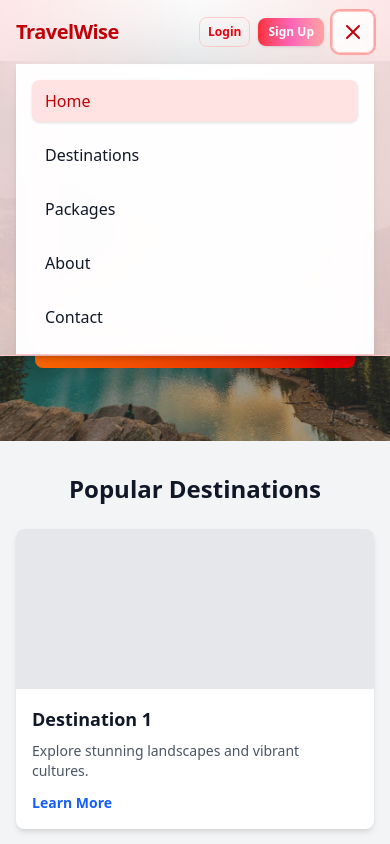
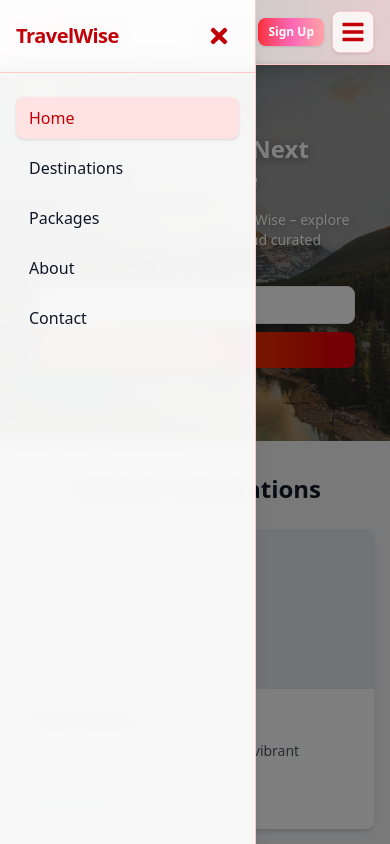
Before and after one commit to Shivang-Bajaj30/TravelWise-2, a React (Vite) app: page / in a window 390 px wide. Both pictures are taken after a click on the button "Toggle menu". Shown: the top 844 px of the page. Built offline with nearby package versions, Linux system fonts and the light colour scheme.

Commit message:
mobile side drawer

```diff
--- a/package.json
+++ b/package.json
@@ -11,6 +11,7 @@
   },
   "dependencies": {
     "axios": "^1.10.0",
+    "clsx": "^2.1.1",
     "framer-motion": "^12.20.1",
     "react": "^19.1.0",
     "react-dom": "^19.1.0",
--- a/src/components/Navbar.tsx
+++ b/src/components/Navbar.tsx
@@ -1,40 +1,37 @@
 import { Link, useLocation } from 'react-router-dom';
-import { useState, useEffect, useRef } from 'react'; // Import useEffect and useRef
-import { useAuth } from '../context/AuthContext'; // Import useAuth hook
-import { FaUserCircle } from 'react-icons/fa'; // Import a user icon
+import { useState, useEffect, useRef } from 'react';
+import { useAuth } from '../context/AuthContext';
+import { FaUserCircle, FaTimes, FaBars } from 'react-icons/fa';
+
+// Define the User type based on the AuthContext (adjust according to your actual context type)
+interface User {
+  email: string;
+  // Add other user properties if they exist in your AuthContext
+}
 
 const Navbar = () => {
-  // State for the main mobile menu (opened by hamburger)
-  const [isMobileMenuOpen, setIsMobileMenuOpen] = useState(false);
-  // State for desktop user dropdown
+  const [isDrawerOpen, setIsDrawerOpen] = useState(false);
+  const [isMobileUserDropdownOpen, setIsMobileUserDropdownOpen] = useState(false);
   const [isDesktopDropdownOpen, setIsDesktopDropdownOpen] = useState(false);
-  // State for mobile user dropdown (for the user icon's dropdown)
-  const [isMobileUserDropdownOpen, setIsMobileUserDropdownOpen] = useState(false);
 
   const location = useLocation();
-  const { user, logoutUser, loadingAuth } = useAuth(); // Get user, logoutUser, and loadingAuth from context
+  const { user, logoutUser, loadingAuth } = useAuth();
 
-  // Refs for detecting clicks outside dropdowns
+  // Type refs with HTMLDivElement and HTMLButtonElement
   const desktopDropdownRef = useRef<HTMLDivElement>(null);
   const desktopButtonRef = useRef<HTMLButtonElement>(null);
   const mobileDropdownRef = useRef<HTMLDivElement>(null);
   const mobileButtonRef = useRef<HTMLButtonElement>(null);
 
+  const isActive = (path: string): boolean => location.pathname === path;
 
-  // Helper to check if link is active
-  const isActive = (path: string) => location.pathname === path;
-
-  // Handles logout action
   const handleLogout = () => {
-    logoutUser(); // Call logout function from context
-    setIsDesktopDropdownOpen(false); // Close desktop dropdown on logout
-    setIsMobileUserDropdownOpen(false); // Close mobile user dropdown on logout
-    setIsMobileMenuOpen(false); // Close main mobile menu on logout
-    // You might want to navigate to login or home after logout, e.g.:
-    // navigate('/login');
+    logoutUser();
+    setIsDesktopDropdownOpen(false);
+    setIsMobileUserDropdownOpen(false);
+    setIsDrawerOpen(false);
   };
 
-  // Effect to handle clicks outside the desktop dropdown
   useEffect(() => {
     const handleClickOutside = (event: MouseEvent) => {
       if (
@@ -56,9 +53,8 @@ const Navbar = () => {
     return () => {
       document.removeEventListener('mousedown', handleClickOutside);
     };
-  }, [isDesktopDropdownOpen]); // Re-run effect when dropdown state changes
+  }, [isDesktopDropdownOpen]);
 
-  // Effect to handle clicks outside the mobile user dropdown
   useEffect(() => {
     const handleClickOutside = (event: MouseEvent) => {
       if (
@@ -80,27 +76,34 @@ const Navbar = () => {
     return () => {
       document.removeEventListener('mousedown', handleClickOutside);
     };
-  }, [isMobileUserDropdownOpen]); // Re-run effect when dropdown state changes
+  }, [isMobileUserDropdownOpen]);
 
+  useEffect(() => {
+    setIsDrawerOpen(false);
+    setIsMobileUserDropdownOpen(false);
+  }, [location.pathname]);
 
-  // While authentication state is being loaded (e.g., from localStorage),
-  // return null or a loading indicator to prevent UI flickering.
   if (loadingAuth) {
-    return null; // Or return a simple loading spinner for the navbar
+    return null;
   }
 
   return (
+    <>
+      {/* Top Bar */}
       <nav className="fixed top-0 left-0 right-0 z-50 bg-gradient-to-r from-red-100/80 via-white/60 to-red-100/80 border-b border-red-200 shadow-lg backdrop-blur-2xl">
         <div className="max-w-7xl mx-auto px-4 sm:px-6 lg:px-8">
           <div className="flex items-center justify-between h-16 sm:h-19">
             {/* Logo */}
             <div className="flex-shrink-0">
-            <Link to="/" className="text-xl sm:text-2xl font-extrabold text-red-700 tracking-tight hover:text-red-500 transition-all duration-300 hover:scale-105">
+              <Link
+                to="/"
+                className="text-xl sm:text-2xl font-extrabold text-red-700 tracking-tight hover:text-red-500 transition-all duration-300 hover:scale-105"
+              >
                 TravelWise
               </Link>
             </div>
 
-          {/* Desktop Menu (hidden on mobile/tablet) */}
+            {/* Desktop Menu */}
             <div className="hidden lg:flex items-center gap-6 xl:gap-8">
               <Link
                 to="/"
@@ -134,39 +137,33 @@ const Navbar = () => {
               </Link>
             </div>
 
-          {/* Auth Links / User Icon (Desktop) */}
+            {/* Desktop Auth Links / User Icon */}
             <div className="hidden lg:flex items-center gap-2 xl:gap-4 relative">
               {user ? (
                 <>
-                {/* User Icon Button for Desktop */}
                   <button
-                  ref={desktopButtonRef} // Attach ref
+                    ref={desktopButtonRef}
                     onClick={() => setIsDesktopDropdownOpen(!isDesktopDropdownOpen)}
                     className="p-2 rounded-full bg-red-100 text-red-700 hover:bg-red-200 transition-colors duration-200 focus:outline-none focus:ring-2 focus:ring-red-300"
                     aria-label="User menu"
                   >
-                  <FaUserCircle className="w-6 h-6" /> {/* User icon from react-icons */}
+                    <FaUserCircle className="w-6 h-6" />
                   </button>
-
-                {/* Desktop Dropdown Menu */}
                   {isDesktopDropdownOpen && (
                     <div
-                    ref={desktopDropdownRef} // Attach ref
+                      ref={desktopDropdownRef}
                       className="absolute right-0 top-full mt-2 w-48 bg-white rounded-lg shadow-xl py-1 z-20"
                     >
-                    {/* User Info */}
                       <div className="px-4 py-2 text-sm text-gray-700 border-b border-gray-100">
                         Signed in as: <span className="font-semibold">{user.email}</span>
                       </div>
-                    {/* Profile Link (example) */}
                       <Link
-                      to="/profile" // Example link for user profile page
+                        to="/profile"
                         className="block px-4 py-2 text-sm text-gray-700 hover:bg-red-50"
-                      onClick={() => { setIsDesktopDropdownOpen(false); }}
+                        onClick={() => setIsDesktopDropdownOpen(false)}
                       >
                         Profile
                       </Link>
-                    {/* Logout Button */}
                       <button
                         onClick={handleLogout}
                         className="block w-full text-left px-4 py-2 text-sm text-red-700 hover:bg-red-50 font-semibold"
@@ -177,7 +174,6 @@ const Navbar = () => {
                   )}
                 </>
               ) : (
-              // Auth Links (Login/Signup) when not logged in (Desktop)
                 <>
                   <Link
                     to="/login"
@@ -195,34 +191,120 @@ const Navbar = () => {
               )}
             </div>
 
-          {/* Mobile/Tablet Header: Auth Elements & Hamburger Menu */}
-          {/* This div is visible on mobile/tablet (hidden on large screens) */}
-          {/* It contains the user icon OR auth buttons, and the hamburger menu button */}
-          <div className="lg:hidden flex items-center gap-2 ml-auto"> {/* ml-auto pushes to right */}
-            {user ? (
-              // User icon for mobile/tablet when logged in (now a button to open its own dropdown)
-              <div className="relative flex-shrink-0">
+            {/* Mobile/Tablet Auth Links and Hamburger */}
+            <div className="lg:hidden flex items-center gap-2">
+              {!user && (
+                <>
+                  <Link
+                    to="/login"
+                    className={`px-2 py-1.5 rounded-lg font-semibold border border-red-200 transition-all duration-300 text-xs whitespace-nowrap ${isActive('/login') ? 'bg-red-100 text-red-700 shadow' : 'text-red-600 hover:bg-red-50 hover:text-red-700 hover:shadow-sm'}`}
+                  >
+                    Login
+                  </Link>
+                  <Link
+                    to="/signup"
+                    className={`px-2.5 py-1.5 rounded-lg font-semibold transition-all duration-300 shadow-sm text-xs whitespace-nowrap ${isActive('/signup') ? 'bg-gradient-to-r from-red-600 via-pink-500 to-red-400 text-white shadow-lg' : 'bg-gradient-to-r from-red-500 via-pink-400 to-red-300 text-white hover:from-red-600 hover:via-pink-500 hover:to-red-400 hover:shadow-lg'}`}
+                  >
+                    Sign Up
+                  </Link>
+                </>
+              )}
               <button
-                  ref={mobileButtonRef} // Attach ref
+                onClick={() => setIsDrawerOpen(!isDrawerOpen)}
+                className="text-red-700 hover:text-red-500 focus:outline-none p-2 rounded-lg border border-red-200 shadow-sm transition-all duration-300 bg-white/80"
+                aria-label="Toggle menu"
+              >
+                <FaBars className="w-6 h-6 sm:w-7 sm:h-7" />
+              </button>
+            </div>
+          </div>
+        </div>
+      </nav>
+
+      {/* Mobile/Tablet Side Drawer */}
+      <div
+        className={`fixed top-0 left-0 h-full w-64 bg-white/95 backdrop-blur-sm border-r border-red-200 shadow-lg z-50 transform transition-transform duration-300 ease-in-out ${isDrawerOpen ? 'translate-x-0' : '-translate-x-full'}`}
+      >
+        <div className="flex flex-col h-full">
+          {/* Drawer Header with Close Button */}
+          <div className="flex justify-between items-center p-4 border-b border-red-200">
+            <Link
+              to="/"
+              className="text-xl font-extrabold text-red-700 tracking-tight hover:text-red-500"
+              onClick={() => setIsDrawerOpen(false)}
+            >
+              TravelWise
+            </Link>
+            <button
+              onClick={() => setIsDrawerOpen(false)}
+              className="text-red-700 hover:text-red-500 p-2 rounded-lg"
+              aria-label="Close menu"
+            >
+              <FaTimes className="w-6 h-6" />
+            </button>
+          </div>
+
+          {/* Drawer Links */}
+          <div className="flex flex-col gap-2 p-4 pt-6">
+            <Link
+              to="/"
+              className={`px-3 py-2 rounded-lg font-medium transition-all duration-300 border border-transparent ${isActive('/') ? 'bg-red-100 text-red-700 shadow' : 'text-gray-900 hover:text-red-600 hover:bg-red-50 hover:shadow-sm'}`}
+              onClick={() => setIsDrawerOpen(false)}
+            >
+              Home
+            </Link>
+            <Link
+              to="/destinations"
+              className={`px-3 py-2 rounded-lg font-medium transition-all duration-300 border border-transparent ${isActive('/destinations') ? 'bg-red-100 text-red-700 shadow' : 'text-gray-900 hover:text-red-600 hover:bg-red-50 hover:shadow-sm'}`}
+              onClick={() => setIsDrawerOpen(false)}
+            >
+              Destinations
+            </Link>
+            <Link
+              to="/packages"
+              className={`px-3 py-2 rounded-lg font-medium transition-all duration-300 border border-transparent ${isActive('/packages') ? 'bg-red-100 text-red-700 shadow' : 'text-gray-900 hover:text-red-600 hover:bg-red-50 hover:shadow-sm'}`}
+              onClick={() => setIsDrawerOpen(false)}
+            >
+              Packages
+            </Link>
+            <Link
+              to="/about"
+              className={`px-3 py-2 rounded-lg font-medium transition-all duration-300 border border-transparent ${isActive('/about') ? 'bg-red-100 text-red-700 shadow' : 'text-gray-900 hover:text-red-600 hover:bg-red-50 hover:shadow-sm'}`}
+              onClick={() => setIsDrawerOpen(false)}
+            >
+              About
+            </Link>
+            <Link
+              to="/contact"
+              className={`px-3 py-2 rounded-lg font-medium transition-all duration-300 border border-transparent ${isActive('/contact') ? 'bg-red-100 text-red-700 shadow' : 'text-gray-900 hover:text-red-600 hover:bg-red-50 hover:shadow-sm'}`}
+              onClick={() => setIsDrawerOpen(false)}
+            >
+              Contact
+            </Link>
+          </div>
+
+          {/* Mobile User Icon (if logged in) */}
+          {user && (
+            <div className="mt-auto p-4 border-t border-red-200">
+              <div className="relative">
+                <button
+                  ref={mobileButtonRef}
                   onClick={() => setIsMobileUserDropdownOpen(!isMobileUserDropdownOpen)}
-                  className="p-2 rounded-full bg-red-100 text-red-700 hover:bg-red-200 transition-colors duration-200 focus:outline-none focus:ring-2 focus:ring-red-300"
+                  className="w-full flex items-center gap-2 p-2 rounded-lg bg-red-100 text-red-700 hover:bg-red-200 transition-colors duration-200 focus:outline-none focus:ring-2 focus:ring-red-300"
                   aria-label="User menu"
                 >
-                  <FaUserCircle className="w-6 h-6" /> {/* User icon */}
+                  <FaUserCircle className="w-6 h-6" />
+                  <span>{user.email}</span>
                 </button>
-                {/* Mobile User Dropdown Menu */}
                 {isMobileUserDropdownOpen && (
                   <div
-                    ref={mobileDropdownRef} // Attach ref
-                    className="absolute right-0 top-full mt-2 w-48 bg-white rounded-lg shadow-xl py-1 z-20"
+                    ref={mobileDropdownRef}
+                    className="absolute left-0 mt-2 w-48 bg-white rounded-lg shadow-xl py-1 z-10"
                   >
-                    <div className="px-4 py-2 text-sm text-gray-700 border-b border-gray-100">
-                      Signed in as: <span className="font-semibold">{user.email}</span>
-                    </div>
                     <Link
                       to="/profile"
                       className="block px-4 py-2 text-sm text-gray-700 hover:bg-red-50"
-                      onClick={() => { setIsMobileUserDropdownOpen(false); }}
+                      onClick={() => setIsMobileUserDropdownOpen(false)}
                     >
                       Profile
                     </Link>
@@ -235,96 +317,19 @@ const Navbar = () => {
                   </div>
                 )}
               </div>
-            ) : (
-              // Login/Signup buttons for mobile/tablet when not logged in
-              <>
-                <Link
-                  to="/login"
-                  className={`px-2 py-1.5 rounded-lg font-semibold border border-red-200 transition-all duration-300 text-xs whitespace-nowrap ${isActive('/login') ? 'bg-red-100 text-red-700 shadow' : 'text-red-600 hover:bg-red-50 hover:text-red-700 hover:shadow-sm'}`}
-                  onClick={() => setIsMobileMenuOpen(false)} // Close mobile menu if it was open
-                >
-                  Login
-                </Link>
-                <Link
-                  to="/signup"
-                  className={`px-2.5 py-1.5 rounded-lg font-semibold transition-all duration-300 shadow-sm text-xs whitespace-nowrap ${isActive('/signup') ? 'bg-gradient-to-r from-red-600 via-pink-500 to-red-400 text-white shadow-lg' : 'bg-gradient-to-r from-red-500 via-pink-400 to-red-300 text-white hover:from-red-600 hover:via-pink-500 hover:to-red-400 hover:shadow-lg'}`}
-                  onClick={() => setIsMobileMenuOpen(false)} // Close mobile menu if it was open
-                >
-                  Sign Up
-                </Link>
-              </>
+            </div>
           )}
-            {/* Hamburger Menu Button (always visible on mobile/tablet) */}
-            <button
-              onClick={() => setIsMobileMenuOpen(!isMobileMenuOpen)}
-              className={`text-red-700 hover:text-red-500 focus:outline-none p-2 rounded-lg border border-red-200 shadow-sm transition-all duration-300 bg-white/80 ${isMobileMenuOpen ? 'ring-2 ring-red-300' : ''}`}
-              aria-label="Toggle menu"
-            >
-              <svg
-                className="w-6 h-6 sm:w-7 sm:h-7"
-                fill="none"
-                stroke="currentColor"
-                viewBox="0 0 24 24"
-                xmlns="http://www.w3.org/2000/svg"
-              >
-                <path
-                  strokeLinecap="round"
-                  strokeLinejoin="round"
-                  strokeWidth="2"
-                  d={isMobileMenuOpen ? 'M6 18L18 6M6 6l12 12' : 'M4 6h16M4 12h16M4 18h16'}
-                />
-              </svg>
-            </button>
         </div>
       </div>
 
-        {/* Mobile Navigation Links (Expanded via Hamburger) */}
-        {/* This div will appear when the hamburger is clicked */}
+      {/* Overlay to close drawer when clicking outside */}
+      {isDrawerOpen && (
         <div
-          className={`lg:hidden bg-white/95 backdrop-blur-sm border-b border-red-200 shadow-md transition-all duration-300 overflow-hidden ${isMobileMenuOpen ? 'max-h-[500px] opacity-100' : 'max-h-0 opacity-0 pointer-events-none'}`}
-          style={{ transitionProperty: 'max-height, opacity' }}
-        >
-          <div className="flex flex-col gap-3 px-4 py-4 sm:py-6">
-            {/* Regular mobile navigation links */}
-            <Link
-              to="/"
-              className={`font-medium px-3 py-2 rounded-lg transition-all duration-300 border border-transparent ${isActive('/') ? 'bg-red-100 text-red-700 shadow' : 'text-gray-900 hover:text-red-600 hover:bg-red-50 hover:shadow-sm'}`}
-              onClick={() => setIsMobileMenuOpen(false)}
-            >
-              Home
-            </Link>
-            <Link
-              to="/destinations"
-              className={`font-medium px-3 py-2 rounded-lg transition-all duration-300 border border-transparent ${isActive('/destinations') ? 'bg-red-100 text-red-700 shadow' : 'text-gray-900 hover:text-red-600 hover:bg-red-50 hover:shadow-sm'}`}
-              onClick={() => setIsMobileMenuOpen(false)}
-            >
-              Destinations
-            </Link>
-            <Link
-              to="/packages"
-              className={`font-medium px-3 py-2 rounded-lg transition-all duration-300 border border-transparent ${isActive('/packages') ? 'bg-red-100 text-red-700 shadow' : 'text-gray-900 hover:text-red-600 hover:bg-red-50 hover:shadow-sm'}`}
-              onClick={() => setIsMobileMenuOpen(false)}
-            >
-              Packages
-            </Link>
-            <Link
-              to="/about"
-              className={`font-medium px-3 py-2 rounded-lg transition-all duration-300 border border-transparent ${isActive('/about') ? 'bg-red-100 text-red-700 shadow' : 'text-gray-900 hover:text-red-600 hover:bg-red-50 hover:shadow-sm'}`}
-              onClick={() => setIsMobileMenuOpen(false)}
-            >
-              About
-            </Link>
-            <Link
-              to="/contact"
-              className={`font-medium px-3 py-2 rounded-lg transition-all duration-300 border border-transparent ${isActive('/contact') ? 'bg-red-100 text-red-700 shadow' : 'text-gray-900 hover:text-red-600 hover:bg-red-50 hover:shadow-sm'}`}
-              onClick={() => setIsMobileMenuOpen(false)}
-            >
-              Contact
-            </Link>
-          </div>
-        </div>
-      </div>
-    </nav>
+          className="fixed inset-0 bg-black/50 z-40 lg:hidden"
+          onClick={() => setIsDrawerOpen(false)}
+        />
+      )}
+    </>
   );
 };
 
```
Also changed, not shown: 1 other file (tests, documents, lock files or other folders). Lines whose indentation alone changed are shown as unchanged.
